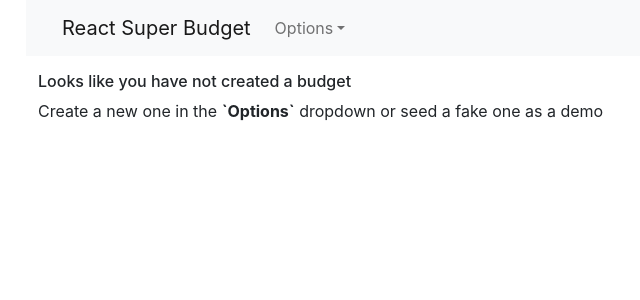
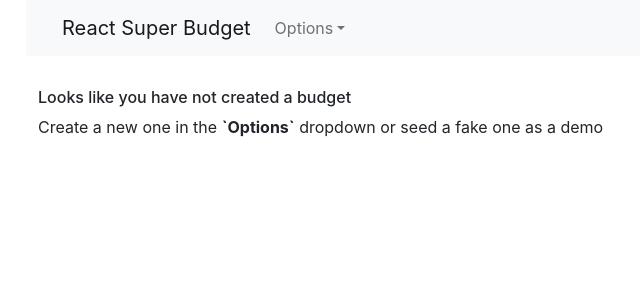
Before and after one commit to danielruffolodeveloper/superbudget-pwa, a React (Create React App) app in the folder client/: page / in a window 1280 px wide. Shown: the top 300 px of the page, without its empty margins (44-684 px from the left). Built offline with nearby package versions, Linux system fonts and the light colour scheme.

Commit message:
add routing

```diff
--- a/client/src/App.js
+++ b/client/src/App.js
@@ -1,63 +1,25 @@
-import { useContext } from 'react';
+
 import { Routes, Route, Link } from "react-router-dom";
-// bootstrap
-import { Container, Row, Col, Tabs, Tab, Button } from 'react-bootstrap';
-
-// budget context
-import { useBudgets } from './contexts/BudgetsContext';
-
-// components
-import BudgetSummary from './components/BudgetSummary';
-import ExpenseList from './components/ExpenseList';
-import IncomeList from './components/IncomeList';
-import BudgetPeriod from './components/BudgetPeriod';
-import BudgetPeriodDropdown from './components/BudgetPeriodDropdown';
-
-// use media hook
-import useMedia from './hooks/useMedia';
-
-// navbar
+import { Container, Row } from 'react-bootstrap';
 import TopBar from './components/TopBar';
+import Dashboard from './views/dashboard/Dashboard';
 
 function App() {
-  const { selectedBudget, budgets } = useBudgets()
-  const isDesktop = useMedia('(min-width: 960px)');
 
   return (
     <Container>
       <Row className='mb-3'>
         <TopBar />
       </Row>
-
-      {budgets.length < 1 && (
-        <Row className='mt-3'>
-          <h6>Looks like you have not created a budget</h6>
-          <h7>Create a new one in the <b>`Options`</b> dropdown or seed a fake one as a demo</h7>
-        </Row>
-      )}
-
-      {budgets.length > 0 && (
-        <Row>
-          <Col sm={12} md={12} lg={3} xl={3} className="mt-2">
-            {isDesktop ? <BudgetPeriod /> : <BudgetPeriodDropdown />}
-          </Col>
-          <Col sm={12} md={12} lg={3} xl={3} className="mt-2">
-            {selectedBudget.id && (
-              <IncomeList />
-            )}
-          </Col>
-          <Col sm={12} md={12} lg={3} xl={3} className="mt-2">
-            {selectedBudget.id && (
-              <ExpenseList />
-            )}
-          </Col>
-          <Col sm={12} md={12} lg={3} xl={3} className="mt-2">
-            {selectedBudget.id && (
-              <BudgetSummary />
-            )}
-          </Col>
-        </Row>
-      )}
+      <Routes>
+        <Route path="/" element={<Dashboard />} />
+        // about route
+        <Route path="/about" element={<h1>About</h1>} />
+        // login route
+        <Route path="/login" element={<h1>Login</h1>} />
+        // settings route
+        <Route path="/settings" element={<h1>Settings</h1>} />
+      </Routes>
     </Container>
   );
 }
--- /dev/null
+++ b/client/src/views/dashboard/Dashboard.js
@@ -0,0 +1,59 @@
+import React from 'react'
+import { Row, Col } from 'react-bootstrap';
+
+// components
+import BudgetSummary from '../../components/BudgetSummary';
+import ExpenseList from '../../components/ExpenseList';
+import IncomeList from '../../components/IncomeList';
+import BudgetPeriod from '../../components/BudgetPeriod';
+import BudgetPeriodDropdown from '../../components/BudgetPeriodDropdown';
+
+// budget context
+import { useBudgets } from '../../contexts/BudgetsContext';
+
+// use media hook
+import useMedia from '../../hooks/useMedia';
+
+const Dashboard = () => {
+    const { selectedBudget, budgets } = useBudgets()
+    const isDesktop = useMedia('(min-width: 960px)');
+    return (
+        <Row>
+            {budgets.length < 1 && (
+                <Row className='mt-3'>
+                    <h6>Looks like you have not created a budget</h6>
+                    <h7>Create a new one in the <b>`Options`</b> dropdown or seed a fake one as a demo</h7>
+                </Row>
+            )}
+
+            {budgets.length > 0 && (
+                <Row className='mt-3'>
+
+                    <Row>
+                        <Col sm={12} md={12} lg={3} xl={3} className="mt-2">
+                            {isDesktop ? <BudgetPeriod /> : <BudgetPeriodDropdown />}
+                        </Col>
+                        <Col sm={12} md={12} lg={3} xl={3} className="mt-2">
+                            {selectedBudget.id && (
+                                <IncomeList />
+                            )}
+                        </Col>
+                        <Col sm={12} md={12} lg={3} xl={3} className="mt-2">
+                            {selectedBudget.id && (
+                                <ExpenseList />
+                            )}
+                        </Col>
+                        <Col sm={12} md={12} lg={3} xl={3} className="mt-2">
+                            {selectedBudget.id && (
+                                <BudgetSummary />
+                            )}
+                        </Col>
+                    </Row>
+                </Row>
+
+            )}
+        </Row>
+    )
+}
+
+export default Dashboard
```
